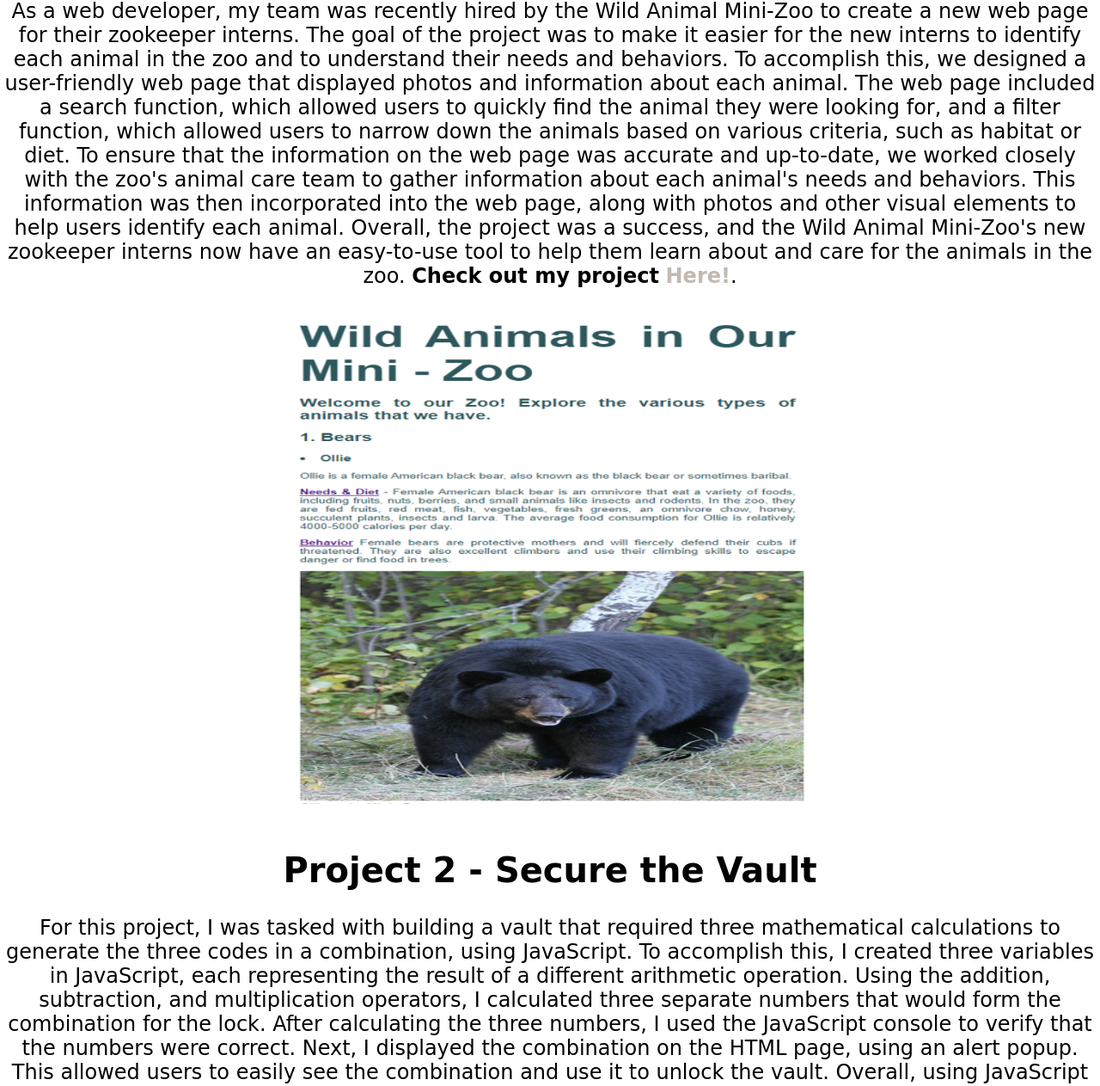
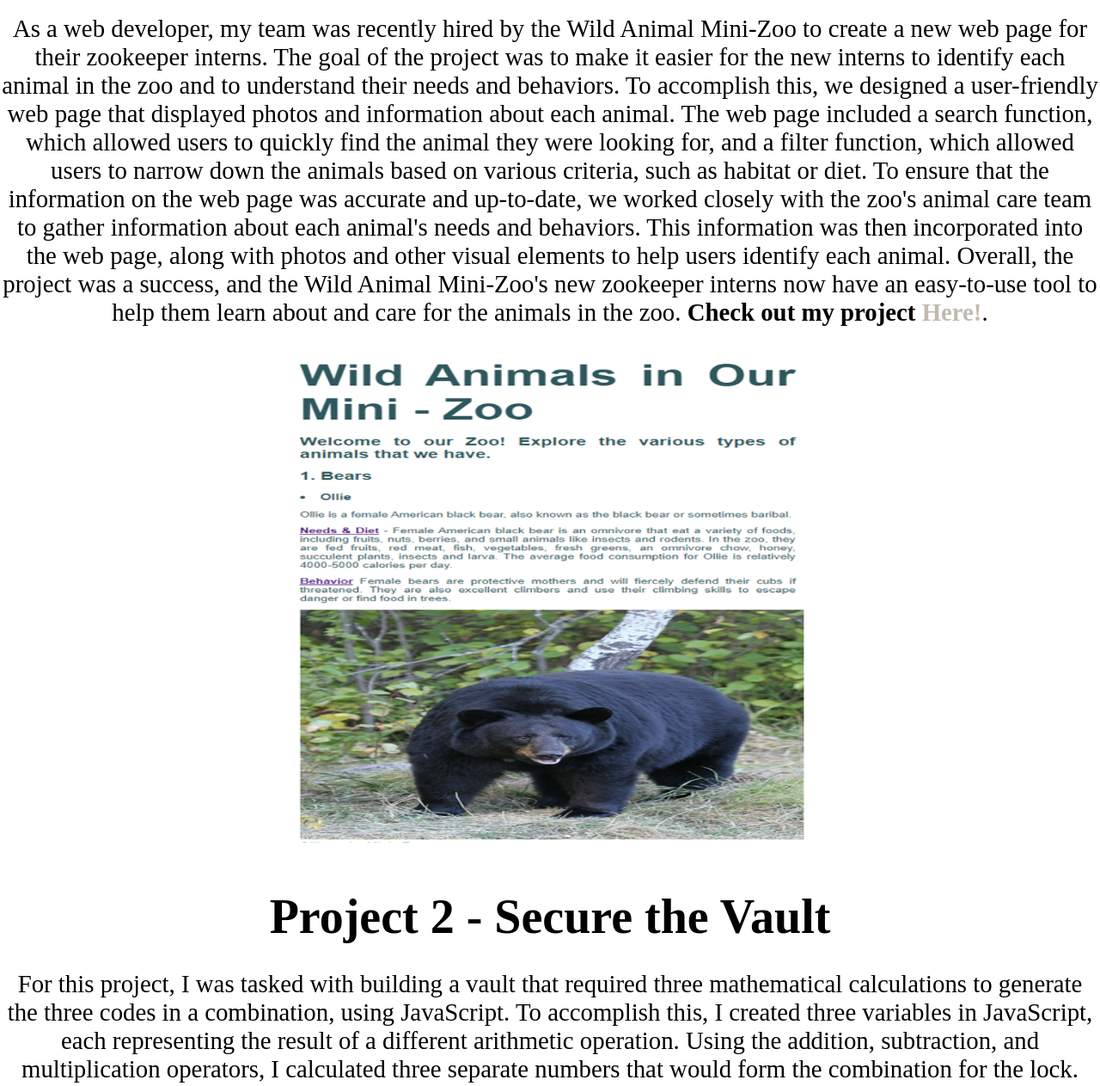
Before and after one commit to Zinhle-Sibisi/My-Site, a plain HTML site: page portfolio.html in a window 1280 px wide. Shown: the part 277-1540 px from the top of the page at 86% size. Drawn offline with Linux system fonts and the light colour scheme.

Commit message:
Update portfolio.html

```diff
--- a/portfolio.html
+++ b/portfolio.html
@@ -50,17 +50,15 @@
 
         body {
 
-
-
-            text-align: center;
+          text-align: center;
 
           }
 
         </style>
 
         <div class = "contain">
-        <h2 style="font-family:cursive; font-size: 2.5em; text-align:center;">Project 1 - Zoo Problem.</h2>
-        <p style="font-family:cursive; font-size: 1.5em; margin: bottom 500px;margin-top: 30px;">As a web developer, my team was recently hired by the Wild Animal Mini-Zoo to create a new web page for their zookeeper interns. The goal of the project was to make it easier for the new interns to identify each animal in the zoo and to understand their needs and behaviors.
+        <h2 style="font-family:lucisa sans; font-size: 3.5em; text-align:center;">Project 1 - Zoo Problem.</h2>
+        <p style="font-family:lucisa sans; font-size: 1.8em; margin: bottom 500px;margin-top: 30px;">As a web developer, my team was recently hired by the Wild Animal Mini-Zoo to create a new web page for their zookeeper interns. The goal of the project was to make it easier for the new interns to identify each animal in the zoo and to understand their needs and behaviors.
 
           To accomplish this, we designed a user-friendly web page that displayed photos and information about each animal. The web page included a search function, which allowed users to quickly find the animal they were looking for, and a filter function, which allowed users to narrow down the animals based on various criteria, such as habitat or diet.
 
@@ -75,8 +73,8 @@
       </section>
 
       <div class ="contain">
-        <h2 style="font-family:cursive; font-size: 2.5em; text-align:center; margin-top: 50px"> Project 2 - Secure the Vault</h2>
-        <p style ="font-family:cursive; font-size: 1.5em; margin: bottom 500px;margin-top: 30px;"  > For this project, I was tasked with building a vault that required three mathematical calculations to generate the three codes in a combination, using JavaScript. To accomplish this, I created three variables in JavaScript, each representing the result of a different arithmetic operation.
+        <h2 style="font-family:lucisa sans; font-size: 3.5em; text-align:center; margin-top: 50px"> Project 2 - Secure the Vault</h2>
+        <p style ="font-family:lucisa sans; font-size: 1.8em; margin: bottom 500px;margin-top: 30px;"  > For this project, I was tasked with building a vault that required three mathematical calculations to generate the three codes in a combination, using JavaScript. To accomplish this, I created three variables in JavaScript, each representing the result of a different arithmetic operation.
 
         Using the addition, subtraction, and multiplication operators, I calculated three separate numbers that would form the combination for the lock. After calculating the three numbers, I used the JavaScript console to verify that the numbers were correct.
 
@@ -98,3 +96,4 @@
   </div>
       </html>
   </div>
+\
```
